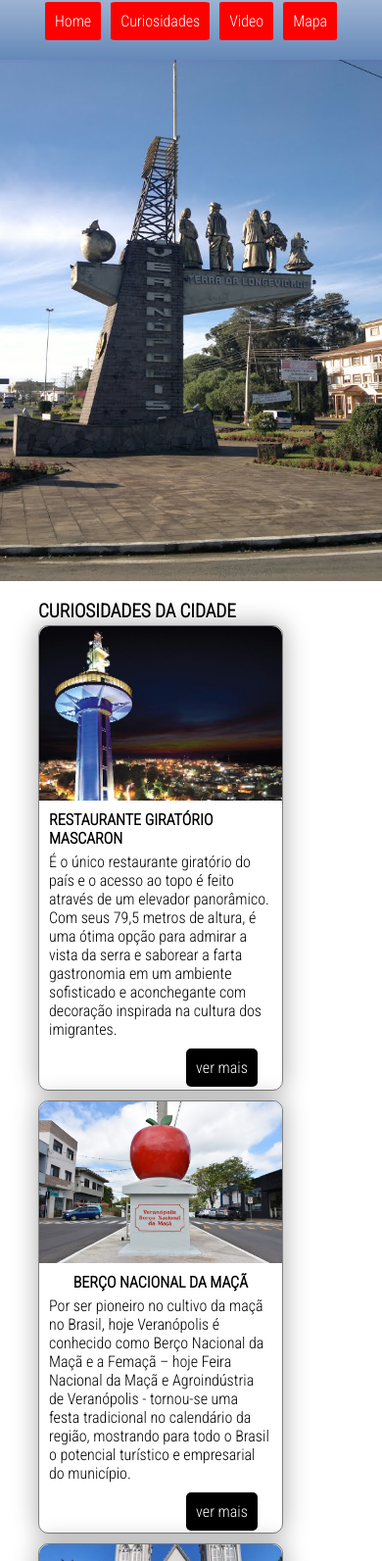
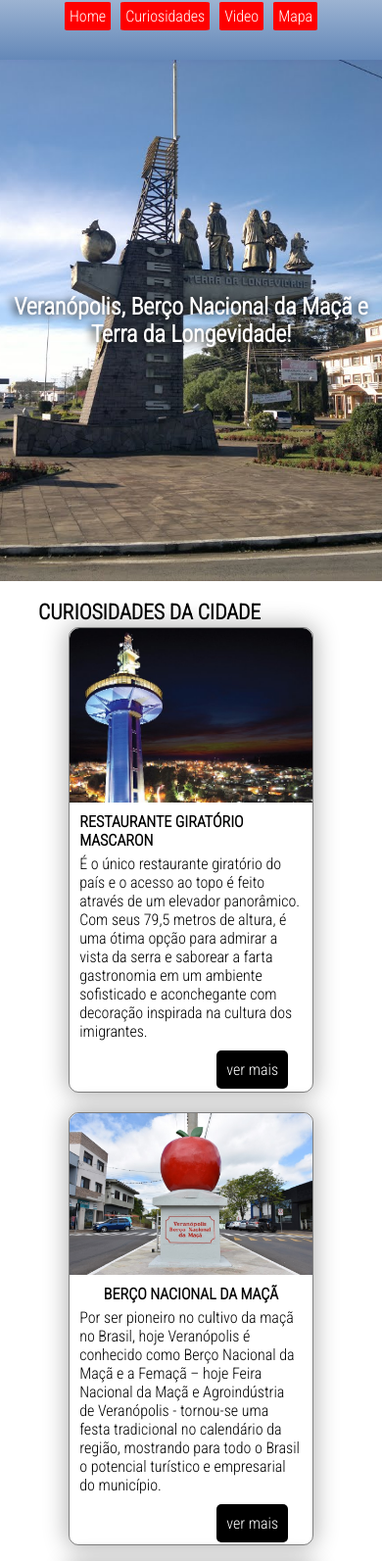
Before and after one commit to gabrielholz/ckeckpoint-1-dh-front-end-1, a plain HTML site: page index.html in a window 390 px wide. Shown: the part 108-1701 px from the top of the page at 98% size. Drawn offline with Linux system fonts and the light colour scheme.

Commit message:
ajustes finais

```diff
--- a/css/style.css
+++ b/css/style.css
@@ -13,7 +13,7 @@ a,
 li,
 p,
 h2,
-h3{
+h3 {
   font-family: 'Roboto Condensed', sans-serif;
 
 }
@@ -27,9 +27,7 @@ h2 {
   font-size: 1.35rem;
 }
 
-h2 {
-  font-size: 1.2rem;
-}
+
 
 html, body {
   width: 100%;
@@ -65,6 +63,7 @@ header {
   align-items: center;
   height: 70px;
   width: 100%;
+  padding: 15px;
 }
 
 header nav ul {
@@ -80,9 +79,7 @@ header nav ul li a {
 }
 
 header nav ul li a:hover {
-  background-color: #f00;
   padding: 15px;
-  border-radius: 5%;
 }
 
 .logo {
@@ -107,21 +104,42 @@ h1, h2, h3 {
 }
 
 #banner {
+  background-color: rgba(0, 0, 0, .99);
   background-image: url('../img/portico.png');
   background-repeat: no-repeat;
   background-size: cover;
   background-position: center center;
-  background-color: rgba(33, 255, 33, 0.393);
+
   height: 532px;
-  width: 100%
+  width: 100%;
+  display: flex;
+  flex-direction: column;
+  justify-content: center;
+  align-items: center;
+  text-align: center;
+  gap: 30px;
 }
+
+.banner__titulo {
+  color: #ffffff;
+  font-size: 2.5rem;
+  font-weight: bold;
+  text-shadow: -3px 1px 8px #000;
+  transition: all 0.5s;
+
+}
+
+.banner__titulo:hover{
+  transform: scale(1.05);
+}
+
 
 #curiosidades {
   display: flex;
   flex-direction: column;
   margin-top: 5%;
   width: 80%;
-
+  display: block;
 }
 
 #curiosidades h2 {
@@ -134,7 +152,7 @@ h1, h2, h3 {
   justify-content: space-between;
   flex-direction: row;
   flex-wrap: wrap;
-  gap: 10px;
+  gap: 20px;
 }
 
 .curiosidades__cards__card {
@@ -145,9 +163,13 @@ h1, h2, h3 {
   width: 30%;
   border-radius: 10px;
   border: .5px solid rgba(0, 0, 0, .5);
-  -webkit-box-shadow: 0px 0px 23px 2px rgba(0, 0, 0, .3);
   box-shadow: 0px 0px 23px 2px rgba(0, 0, 0, .3);
+  transition: all .5s;
 
+}
+
+.curiosidades__cards__card:hover{
+  transform: scale(1.05);
 }
 
 .curiosidades__cards__card__img {
@@ -183,7 +205,7 @@ h1, h2, h3 {
 
 }
 
-.curiosidades__cards__card__mais{
+.curiosidades__cards__card__mais {
   display: flex;
   justify-content: flex-end;
   padding-right: 10%;
@@ -191,7 +213,8 @@ h1, h2, h3 {
 
 
 }
-.curiosidades__cards__card__mais a{
+
+.curiosidades__cards__card__mais a {
   padding: 10px;
   border-radius: 5px;
   background-color: #000;
@@ -233,7 +256,7 @@ footer {
   justify-content: center;
   flex-direction: column;
   align-items: center;
-  height: 250px;
+  height: 270px;
   background-color: #444;
   margin-top: 10%;
 }
@@ -243,19 +266,23 @@ footer span a {
   color: #000;
 }
 
-footer  ul {
+footer ul {
   display: flex;
   justify-content: center;
   align-items: center;
   gap: 10px;
 }
 
-.footer__icone__github{
+.footer__icone__github {
   width: 150px;
   height: 150px;
 }
 
-.footer__icone__linkedin{
+.footer__icone__github:hover{
+
+}
+
+.footer__icone__linkedin {
   width: 150px;
   height: 90px;
 }
@@ -274,11 +301,26 @@ footer  ul {
     height: 20%
   }
 
-  .curiosidades__cards{
-    flex-direction: column;
+  header nav ul li a {
+    padding: 5px;
+    transition: padding .5s;
   }
 
-  .curiosidades__cards__card{
+  header nav ul li a:hover {
+    padding: 8px;
+  }
+
+
+  .banner__titulo {
+    font-size: 1.5rem;
+  }
+
+  .curiosidades__cards {
+    flex-direction: column;
+    align-items: center;
+  }
+
+  .curiosidades__cards__card {
     width: 80%;
   }
 
@@ -300,20 +342,26 @@ footer  ul {
   }
 
   header nav ul li a {
-    background-color: #f00;
-    padding: 15px;
+    padding: 8px;
     border-radius: 5%;
-    transition: padding .5s;
   }
 
-  .curiosidades__cards{
+  header nav ul li a:hover {
+    padding: 12px;
+  }
+
+
+  .banner__titulo {
+    font-size: 2rem;
+  }
+  .curiosidades__cards {
     display: flex;
-    justify-content:center;
+    justify-content: center;
     align-items: center;
     flex-direction: column;
   }
 
-  .curiosidades__cards__card{
+  .curiosidades__cards__card {
     width: 70%;
   }
 
--- a/index.html
+++ b/index.html
@@ -31,7 +31,7 @@
 
 
       <section id="banner">
-
+        <h2 class="banner__titulo">Veranópolis, Berço Nacional da Maçã e Terra da Longevidade!</h2>
       </section>
 
       <section id="curiosidades">
@@ -127,7 +127,8 @@
   <footer>
     <span>&copy;copyright</span>
     <span>Gabriel Gustavo Grams Holz</span>
-    <span>Front End I - Certified Tech Developer - <a href="https://www.digitalhouse.com/br/">Digital House</a></span>
+    <span>Front End I - Certified Tech Developer</span>
+    <span><a href="https://www.digitalhouse.com/br/">Digital House</a></span>
     <ul>
       <li><a href="https://www.linkedin.com/in/gabriel-gustavo-grams-holz-b79539193/"><img
             class="footer__icone__linkedin" src="./img/git-logo.png" alt=""></a></li>
```
